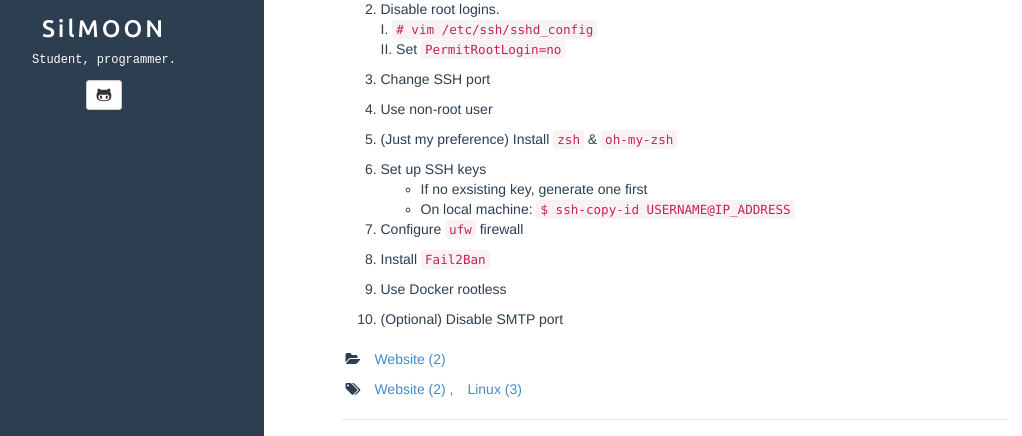
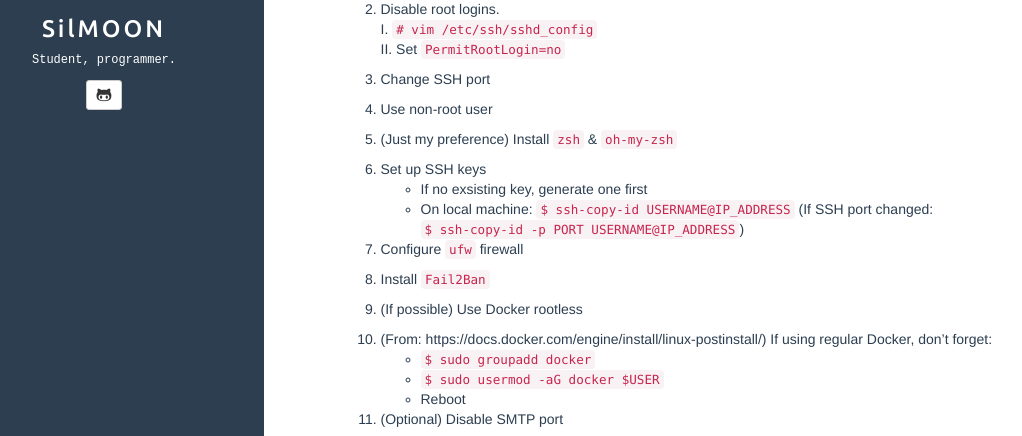
Before and after one commit to SilMOON/silmoon.github.io, a Jekyll site: the page built from _posts/2022-09-02-server-hosting-tips.md, in a window 1280 px wide and 1201 px high, cut to the strip 282-718 px from the top of the window. Shown: the whole strip, without its empty margins (56-1078 px from the left). Built offline with Jekyll 4.4.1, drawn with Linux system fonts in a browser that asks for light colours; comment, search, counter and statistics services are not loaded.

Commit message:
update post

```diff
--- a/_posts/2022-09-02-server-hosting-tips.md
+++ b/_posts/2022-09-02-server-hosting-tips.md
@@ -25,12 +25,17 @@ fullview: true
 
 6. Set up SSH keys
   - If no exsisting key, generate one first
-  - On local machine: `$ ssh-copy-id USERNAME@IP_ADDRESS`
+  - On local machine: `$ ssh-copy-id USERNAME@IP_ADDRESS` (If SSH port changed: `$ ssh-copy-id -p PORT USERNAME@IP_ADDRESS`)
 
 7. Configure `ufw` firewall
 
 8. Install `Fail2Ban`
 
-9. Use Docker rootless
+9. (If possible) Use Docker rootless
 
-10. (Optional) Disable SMTP port
+10. (From: https://docs.docker.com/engine/install/linux-postinstall/) If using regular Docker, don't forget:
+  - `$ sudo groupadd docker`
+  - `$ sudo usermod -aG docker $USER`
+  - Reboot
+
+11. (Optional) Disable SMTP port
```
